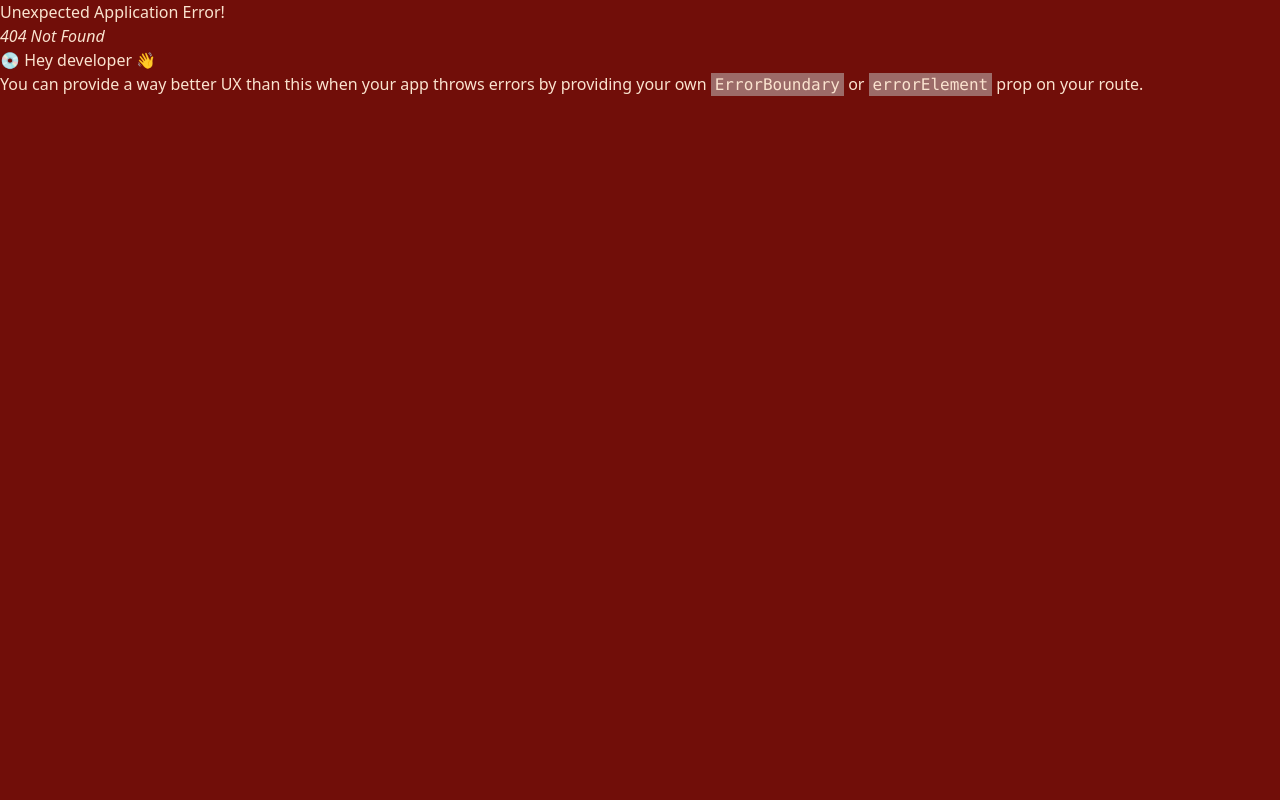
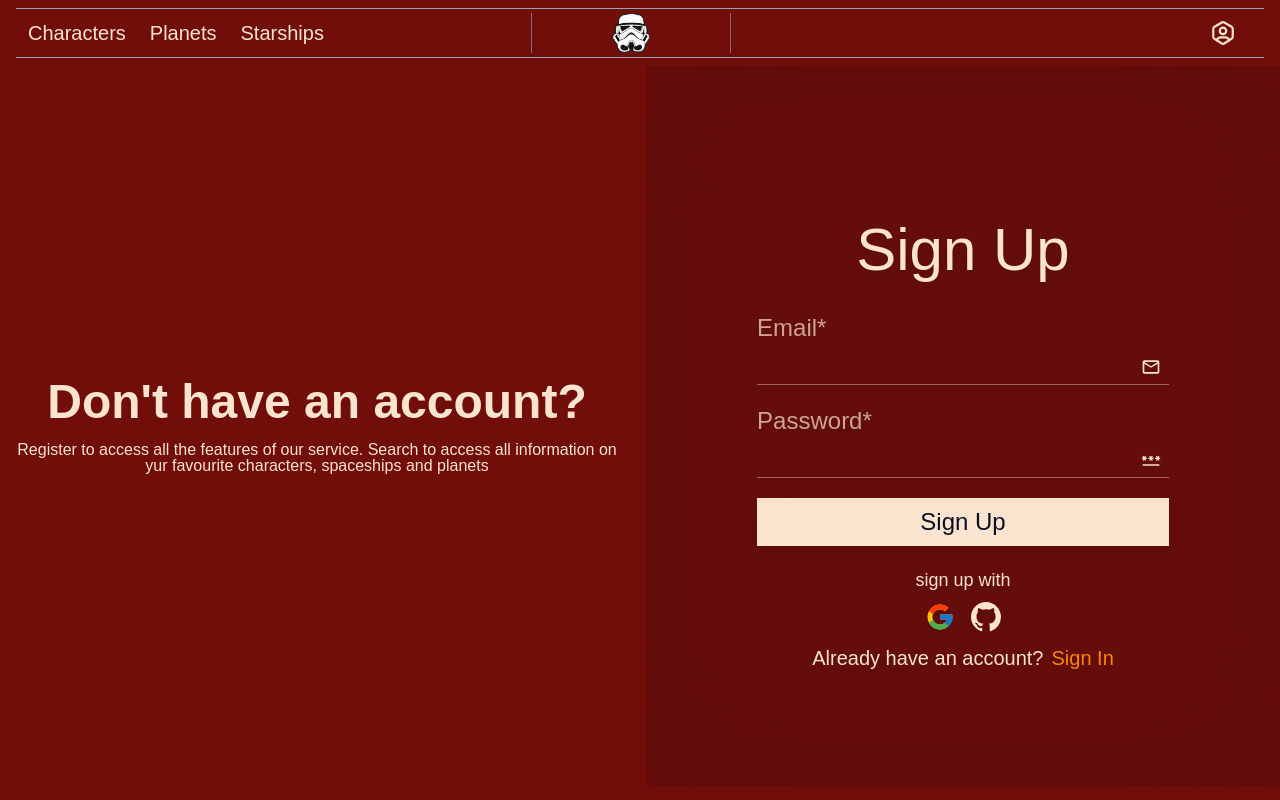
Before and after one commit to oluwasegun31/starwars, a React (Vite) app: page /signup in a window 1280 px wide. Before the commit this address had no page. Shown: the top 800 px of the page. Built offline with nearby package versions, Linux system fonts and the light colour scheme; a web font is replaced by a local one.

Commit message:
Feat: Signin & Signup skeleton page

```diff
--- a/src/App.jsx
+++ b/src/App.jsx
@@ -6,13 +6,15 @@ import {
   RouterProvider,
 } from "react-router-dom";
 import RootLayout from "./layout/RootLayout";
-import { HomePage } from "./pages";
+import { HomePage, SigupPage, SigninPage } from "./pages";
 
 function App() {
   const router = createBrowserRouter(
     createRoutesFromElements(
       <Route path="/" element={<RootLayout />}>
         <Route index element={<HomePage />} />
+        <Route path="signup" element={<SigupPage />} />
+        <Route path="signin" element={<SigninPage />} />
       </Route>
     )
   );
--- /dev/null
+++ b/src/components/FormInput.jsx
@@ -0,0 +1,54 @@
+import { MdOutlineMailOutline, MdPassword } from "react-icons/md";
+import { FcGoogle } from "react-icons/fc";
+import { BsGithub } from "react-icons/bs";
+import PropTypes from "prop-types";
+
+export default function FormInput({ formType }) {
+  return (
+    <form className="sm:w-[70%] w-[95%] mx-auto mt-5 flex flex-col gap-5 justify-start items-start px-4">
+      <div className="flex flex-col justify-start items-start gap-2 w-full relative">
+        <label
+          htmlFor="email"
+          className="w-full sm:text-2xl text-lg font-medium capitalize opacity-70"
+        >
+          Email*
+        </label>
+        <input
+          type="email"
+          className="bg-transparent border-b border-b-tertiary/40 w-full outline-none focus:border-b-tertiary/70 sm:text-2xl text-lg"
+        />
+        <MdOutlineMailOutline className="absolute bottom-2 right-2 text-[20px]" />
+      </div>
+      <div className="flex flex-col justify-start items-start gap-2 w-full relative">
+        <label
+          htmlFor="email"
+          className="w-full sm:text-2xl text-lg font-medium capitalize opacity-70"
+        >
+          password*
+        </label>
+        <input
+          type="password"
+          className="bg-transparent border-b border-b-tertiary/40 w-full outline-none focus:border-b-tertiary/70 sm:text-2xl text-lg"
+        />
+        <MdPassword className="absolute bottom-2 right-2 text-[20px]" />
+      </div>
+      <button
+        type="button"
+        className="w-full py-2 bg-tertiary text-alternate sm:text-2xl text-lg font-medium capitalize"
+      >
+        {formType}
+      </button>
+      <div className="w-full text-center flex flex-col justify-center items-center gap-2">
+        <p className="text-lg font-medium">{formType} with</p>
+        <div className="text-3xl flex justify-center items-center gap-4">
+          <FcGoogle />
+          <BsGithub />
+        </div>
+      </div>
+    </form>
+  );
+}
+
+FormInput.propsType = {
+  formType: PropTypes.string,
+};
--- a/src/components/index.jsx
+++ b/src/components/index.jsx
@@ -1,3 +1,4 @@
 import FeaturedHeading from "./FeaturedHeading";
+import FormInput from "./FormInput";
 
-export { FeaturedHeading };
+export { FeaturedHeading, FormInput };
--- a/src/layout/RootLayout.jsx
+++ b/src/layout/RootLayout.jsx
@@ -46,7 +46,7 @@ export default function RootLayout() {
             }`}
           >
             <NavLink
-              to={"/"}
+              to={"characters"}
               className={({ isActive }) =>
                 isActive ? navActive.active : navActive.notActive
               }
@@ -94,7 +94,7 @@ export default function RootLayout() {
       <main className="max-w-[1400px] mx-auto ">
         <Outlet />
       </main>
-      <footer className="w-full md:px-12 sm:px-8 px-3">
+      <footer className="w-full md:px-12 sm:px-8 px-3 max-w-[1400px] mx-auto">
         <section className="border-t border-t-tertiary border-opacity-50 mt-24 md:py-6 py-4 md:h-[200px] h-[150px] flex flex-col justify-between">
           <div className="flex justify-between items-center">
             <p className="font-author lg:text-7xl md:text-6xl sm:text-4xl text-2xl font-semibold">
--- /dev/null
+++ b/src/pages/Signin.jsx
@@ -0,0 +1,21 @@
+import { Link } from "react-router-dom";
+import { FormInput } from "../components";
+
+export default function SigninPage() {
+  return (
+    <section className="w-full min-h-[90vh] flex justify-center items-center">
+      <aside className="lg:w-[600px] sm:w-[500px] w-[85%] h-full bg-alternate/10 backdrop-blur-3xl drop-shadow-lg font-author flex flex-col justify-center items-start gap-3 pb-7">
+        <p className="sm:text-6xl text-4xl capitalize w-full text-center mt-10">
+          sign in
+        </p>
+        <FormInput formType={"sign in"} />
+        <p className="sm:text-[20px] text-lg text-center w-full">
+          Don't have an account?
+          <Link className="text-secondary ml-2" to={"/signup"}>
+            Sign Up
+          </Link>
+        </p>
+      </aside>
+    </section>
+  );
+}
--- /dev/null
+++ b/src/pages/Signup.jsx
@@ -0,0 +1,32 @@
+import { Link } from "react-router-dom";
+import { FormInput } from "../components";
+
+export default function SigupPage() {
+  return (
+    <section className="w-full min-h-[90vh] grid md:grid-cols-2 grid-cols-1 gap-3">
+      <aside className="flex justify-between items-center  py-8 sm:px-4 px-2">
+        <div className="font-supreme text-center">
+          <p className="font-semibold lg:text-5xl sm:text-4xl text-3xl leading-none mb-4">
+            Don't have an account?
+          </p>
+          <p className="font-normal leading-none">
+            Register to access all the features of our service. Search to access
+            all information on yur favourite characters, spaceships and planets
+          </p>
+        </div>
+      </aside>
+      <aside className="w-full h-full bg-alternate/10 backdrop-blur-3xl drop-shadow-lg font-author flex flex-col justify-center items-start gap-3">
+        <p className="sm:text-6xl text-4xl capitalize w-full text-center mt-10">
+          sign up
+        </p>
+        <FormInput formType={"sign up"} />
+        <p className="sm:text-[20px] text-lg text-center w-full">
+          Already have an account?
+          <Link className="text-secondary ml-2" to={"/signin"}>
+            Sign In
+          </Link>
+        </p>
+      </aside>
+    </section>
+  );
+}
--- a/src/pages/index.jsx
+++ b/src/pages/index.jsx
@@ -1,3 +1,5 @@
 import HomePage from "./HomePage";
+import SigupPage from "./Signup";
+import SigninPage from "./Signin";
 
-export { HomePage };
+export { HomePage, SigupPage, SigninPage };
```
